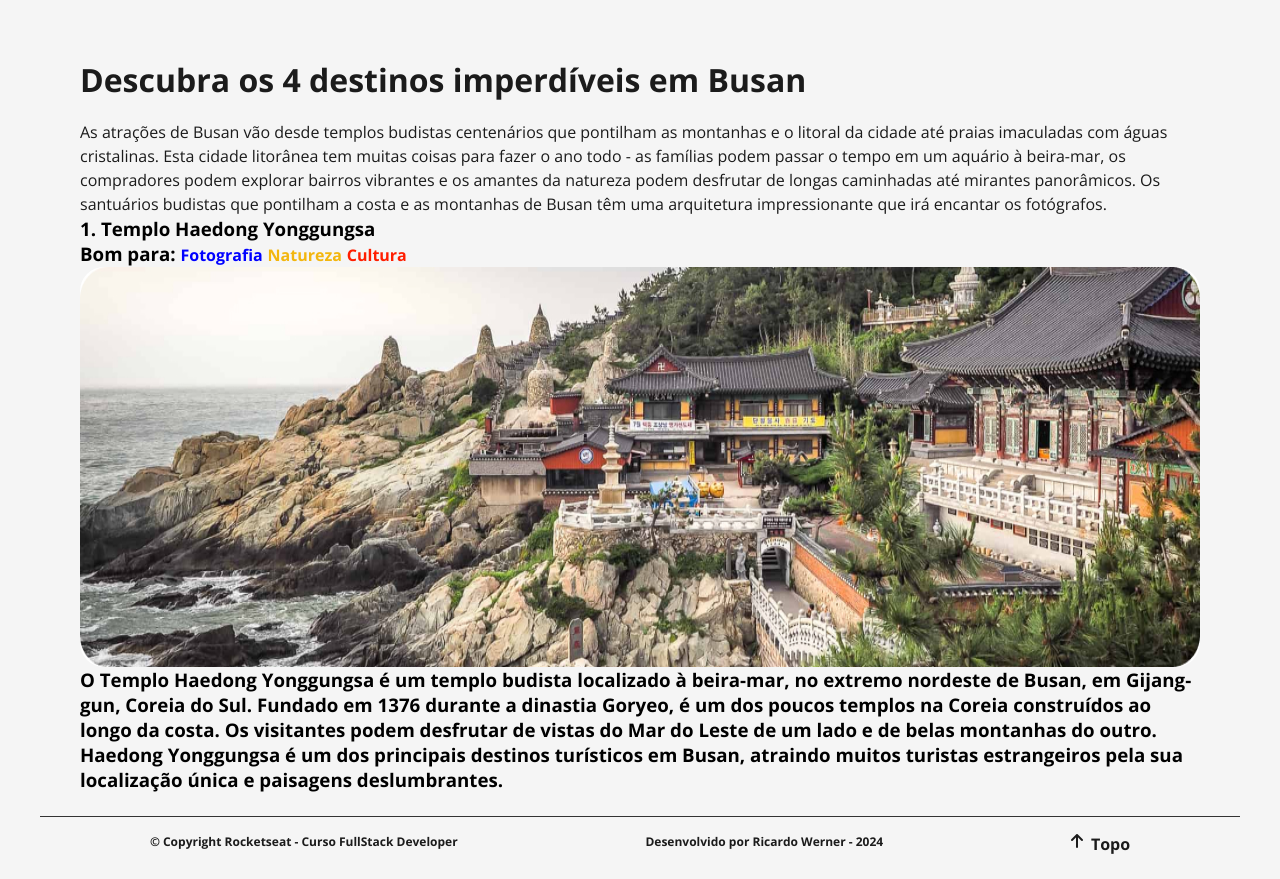
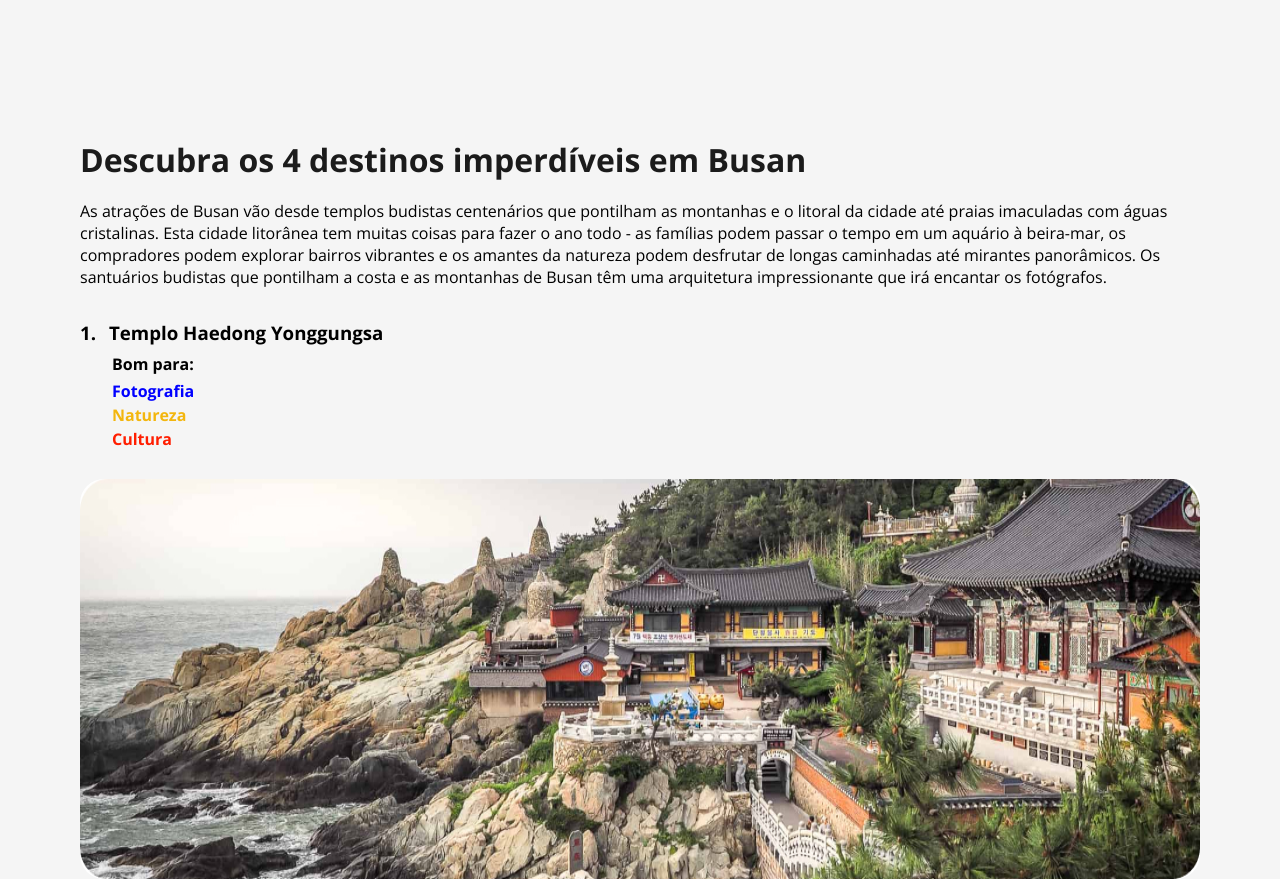
Before and after one commit to ricardo-werner/Desafio_Pratico_Local_Turistico, a plain HTML site: page index.html in a window 1280 px wide. Shown: the part 1541-2420 px from the top of the page. Drawn offline with nearby package versions, Linux system fonts and the light colour scheme.

Commit message:
style: add estilizacao para o item "Bom para:" dos destinos

```diff
--- a/style.css
+++ b/style.css
@@ -83,6 +83,7 @@ body {
     width: var(--img-width);
     height: var(--img-height);
     border-radius: var(--border-radius);
+    margin: 2rem 0;
 }
 
 #container-page .home-about {
@@ -130,15 +131,50 @@ body {
 }
 
 #container-destinations spam {
+    line-height: 1rem;
     font-size: 1rem;
-    line-height: 1.5rem;
-    color: var(--tertiary-color);
 }
 
-#container-destinations #contatiner-itens spam {
+#container-itens {
+    counter-reset: item-counter;
+    margin: 2rem 0;
+}
+
+#container-itens .item-content {
+    font-weight: var(--font-weight-bold);
+    margin-bottom: 2rem; /* Espaçamento entre os itens */
+}
+
+#container-itens .number {
+    counter-increment: item-counter;
+    content: counter(item-counter) ". "; /* Adiciona o numeral decimal */
+    font-weight: var(--font-weight-bold);
+    display: inline-block; /* Alinha o numeral na mesma linha */
+    margin-right: 0.5rem; /* Espaçamento entre o numeral e o título */
+}
+
+#container-itens .title {
+    display: inline; /* Alinha o título na mesma linha */
+    font-weight: var(--font-weight-bold); /* Texto em negrito para o título */
+}
+
+#container-itens .good-for {
+    display: flex;
+    flex-direction:column;
+    flex-wrap: wrap; /* Quebra a linha dos itens */
+    gap: 0.5rem; /* Espaçamento entre os itens */
+    margin-top: 0.5rem; /* Espaçamento entre os itens */
+    font-weight: var(--font-weight-bold); /* Texto normal para a descrição */
     font-size: 1rem;
-    line-height: 1.5rem;
-    color: var(--tertiary-color);
+    margin-left: 2rem; /* Espaçamento à esquerda */
+}
+
+
+
+
+#container-itens .description {
+    font-weight: var(--font-weight-normal); /* Texto normal para a descrição */
+    font-size: 1rem;
 }
 
 #container-footer {
```
